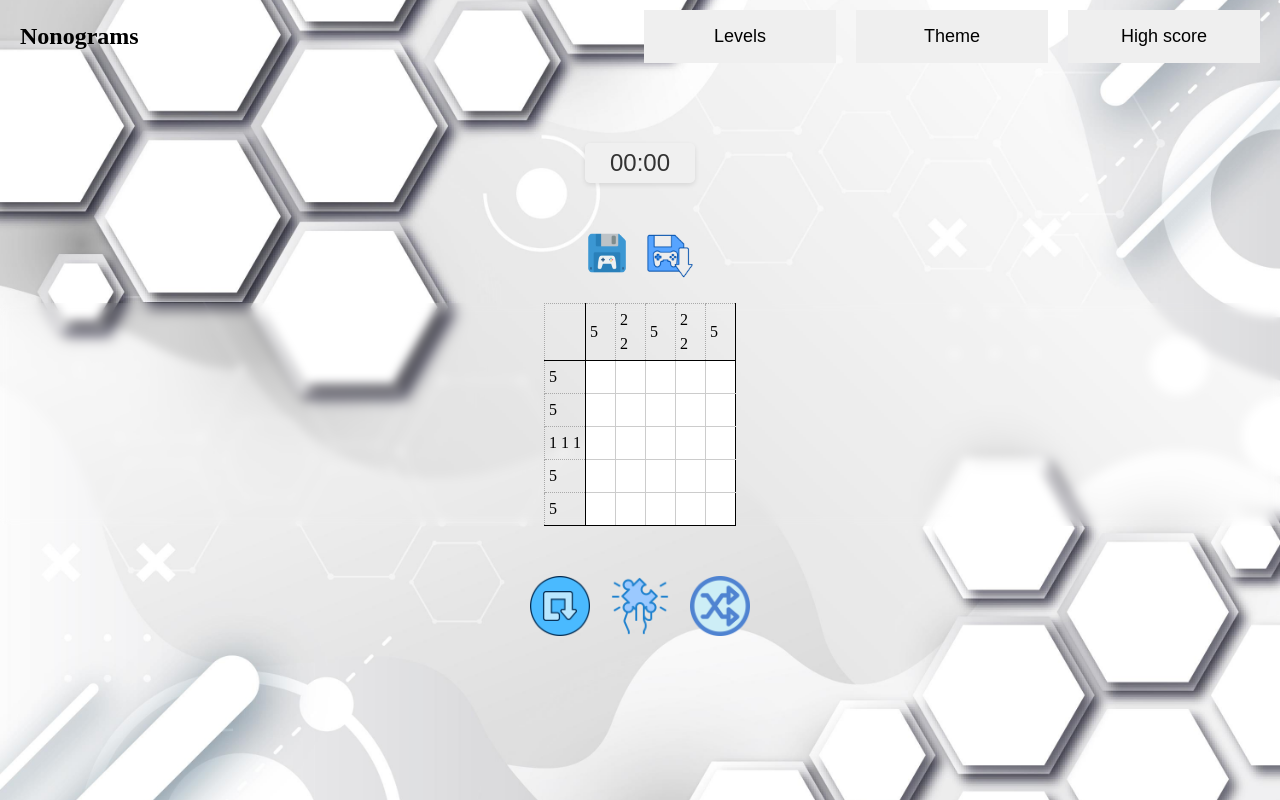
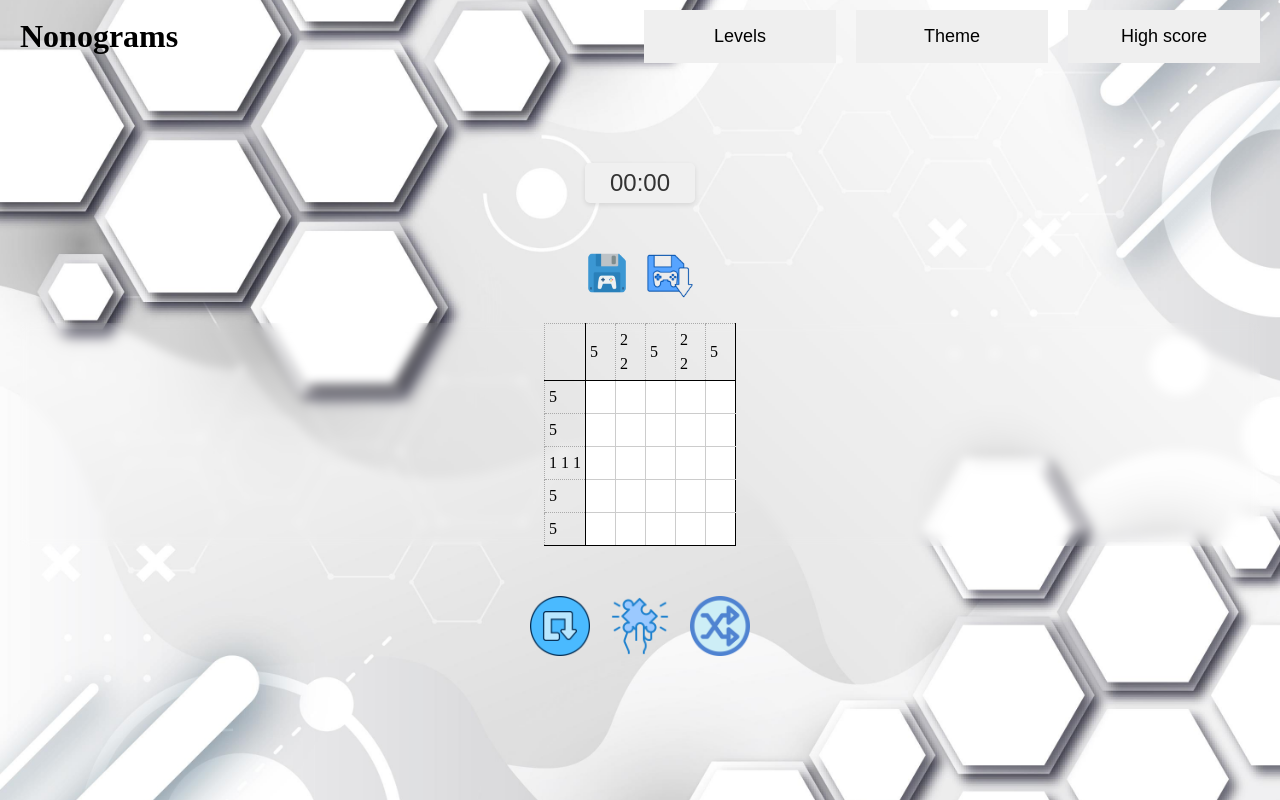
Before and after one commit to alima987/Nonograms, a website built with Parcel: page src/index.html in a window 1280 px wide. Both pictures are taken after a click on the element 560 px from the left and 608 px from the top of the page. Built offline with nearby package versions, Linux system fonts and the light colour scheme.

Commit message:
feat: add adaptive styles

```diff
--- a/src/nonogram.js
+++ b/src/nonogram.js
@@ -25,6 +25,7 @@ header.appendChild(title)
 
 const menu = document.createElement('ul')
 menu.id = 'menu'
+menu.classList = 'menu'
 header.appendChild(menu)
 
 const theme = document.createElement('div')
@@ -147,6 +148,7 @@ element.appendChild(el)
 menu.appendChild(element)
 })
 
+
 const playSound = (soundFile) => {
   const sound = new Audio(soundFile)
   sound.play()
@@ -198,6 +200,12 @@ const createModal = (className) => {
   export const modalClose = () => {
     modal.classList.add('hidden');
     overlay.classList.add('hidden');
+
+    const resetBtn = modal.querySelector('.reset_btn');
+  if (resetBtn) {
+    resetBtn.remove(); // Удаляем кнопку reset из модального окна
+    btnsSection.insertBefore(resetBtn, solution); // Возвращаем кнопку reset в шапку
+  }
   };
 
   document.addEventListener('keydown', (e) => {
--- a/src/styles.scss
+++ b/src/styles.scss
@@ -423,3 +423,19 @@ img.save-img {
 img.load-img {
   width: 46px;
 }
+
+@media (min-width: 500px) {
+  .main {
+    width: 100%;
+}
+.title {
+  font-size: 2em;
+}
+#container {
+  padding: 20px;
+}
+
+ul#menu li a {
+  padding: 12px 20px;
+}
+}
```
